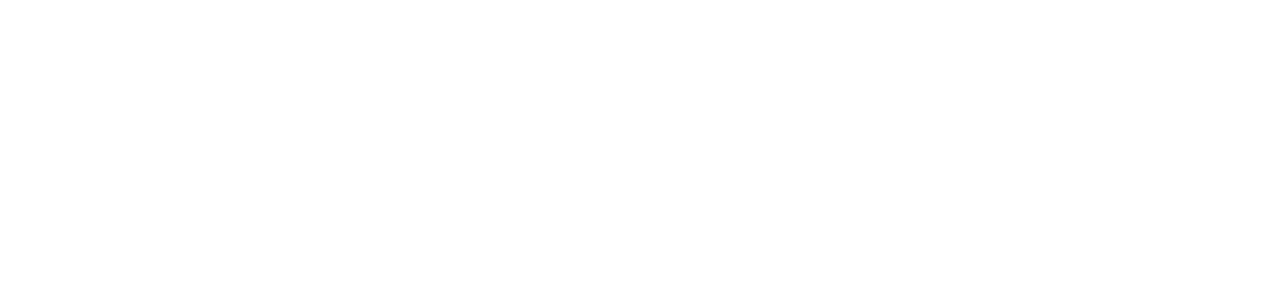
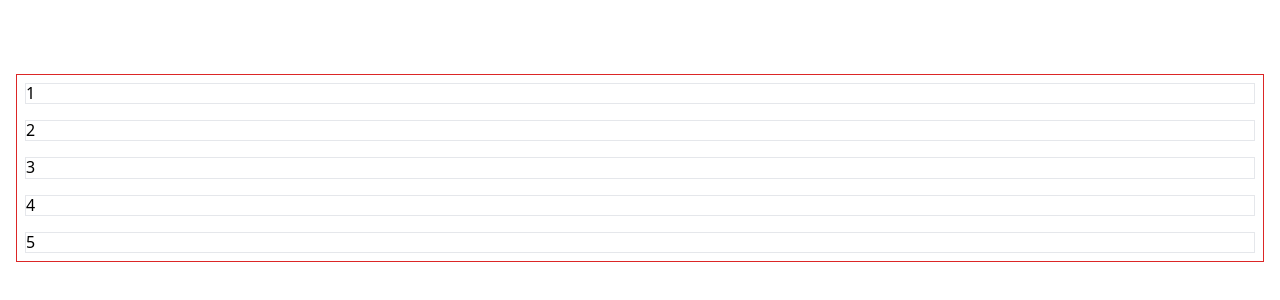
Before and after one commit to KNS786/Calender-drag-and-drop, a React (Vite) app: page /draganddrop in a window 1280 px wide. Shown: the part 102-402 px from the top of the page. Built offline with nearby package versions, Linux system fonts and the light colour scheme.

Commit message:
feat: added drag and drop

```diff
--- a/package.json
+++ b/package.json
@@ -27,6 +27,7 @@
     "effector-react": "^22.5.3",
     "ionicons": "^7.0.0",
     "react": "^18.2.0",
+    "react-beautiful-dnd": "^13.1.1",
     "react-dom": "^18.2.0",
     "react-router": "^5.3.4",
     "react-router-dom": "^5.3.4"
--- a/src/App.tsx
+++ b/src/App.tsx
@@ -1,28 +1,29 @@
-import { Redirect, Route } from 'react-router-dom';
-import { IonApp, IonRouterOutlet, setupIonicReact } from '@ionic/react';
-import { IonReactRouter } from '@ionic/react-router';
-import Home from './pages/Home';
+import {Redirect, Route} from "react-router-dom"
+import {IonApp, IonRouterOutlet, setupIonicReact} from "@ionic/react"
+import {IonReactRouter} from "@ionic/react-router"
+import Home from "./pages/Home"
+import DragAndDrop from "./pages/drag-drop"
 
 /* Core CSS required for Ionic components to work properly */
-import '@ionic/react/css/core.css';
+import "@ionic/react/css/core.css"
 
 /* Basic CSS for apps built with Ionic */
-import '@ionic/react/css/normalize.css';
-import '@ionic/react/css/structure.css';
-import '@ionic/react/css/typography.css';
+import "@ionic/react/css/normalize.css"
+import "@ionic/react/css/structure.css"
+import "@ionic/react/css/typography.css"
 
 /* Optional CSS utils that can be commented out */
-import '@ionic/react/css/padding.css';
-import '@ionic/react/css/float-elements.css';
-import '@ionic/react/css/text-alignment.css';
-import '@ionic/react/css/text-transformation.css';
-import '@ionic/react/css/flex-utils.css';
-import '@ionic/react/css/display.css';
+import "@ionic/react/css/padding.css"
+import "@ionic/react/css/float-elements.css"
+import "@ionic/react/css/text-alignment.css"
+import "@ionic/react/css/text-transformation.css"
+import "@ionic/react/css/flex-utils.css"
+import "@ionic/react/css/display.css"
 
 /* Theme variables */
-import './theme/variables.css';
+import "./theme/variables.css"
 
-setupIonicReact();
+setupIonicReact()
 
 const App: React.FC = () => (
   <IonApp>
@@ -31,12 +32,15 @@
         <Route exact path="/home">
           <Home />
         </Route>
+        <Route exact path="/draganddrop">
+          <DragAndDrop />
+        </Route>
         <Route exact path="/">
           <Redirect to="/home" />
         </Route>
       </IonRouterOutlet>
     </IonReactRouter>
   </IonApp>
-);
+)
 
-export default App;
+export default App
--- a/src/main.tsx
+++ b/src/main.tsx
@@ -1,11 +1,11 @@
-import React from 'react';
-import { createRoot } from 'react-dom/client';
-import App from './App';
+import React from "react"
+import {createRoot} from "react-dom/client"
+import App from "./App"
 
-const container = document.getElementById('root');
-const root = createRoot(container!);
+const container = document.getElementById("root")
+const root = createRoot(container!)
 root.render(
-  <React.StrictMode>
-    <App />
-  </React.StrictMode>
-);
+  //   <React.StrictMode>
+  <App />
+  //   </React.StrictMode>
+)
--- /dev/null
+++ b/src/pages/drag-drop.tsx
@@ -0,0 +1,54 @@
+import React, {useRef, useEffect} from "react"
+import {DragDropContext, Droppable, Draggable} from "react-beautiful-dnd"
+
+const DragAndDrop: React.Fc = () => {
+  const Row = ({handleClick, cardIndex}) => {
+    return (
+      <div onClick={handleClick} className="flex my-2 border  ">
+        <h1>{cardIndex}</h1>
+      </div>
+    )
+  }
+
+  const [table, setTable] = React.useState<any>([1, 2, 3, 4, 5])
+
+  const handleClickedCard = (card: any) => {
+    console.log("handleClickedCard :::", card)
+  }
+
+  const handleReOrderTable = (result: any) => {
+    const {source, destination} = result
+    const data = Array.from(table)
+    const [item] = data.splice(source.index, 1)
+    const reOrderedItems = data.splice(destination.index, 0, item)
+    setTable(data)
+  }
+
+  return (
+    <div className="flex flex-col my-44 mx-4">
+      <DragDropContext onDragEnd={handleReOrderTable}>
+        <Droppable droppableId="Today" type="PERSON">
+          {(provided) => (
+            <div className=" border border-red-600 px-2 flex flex-col shifts-1 list" {...provided.droppableProps} ref={provided.innerRef}>
+              {provided.placeholder}
+              {table.map((value: number, index: number) => {
+                return (
+                  <Draggable type="Today" key={value} draggableId={value.toString()} index={index}>
+                    {(provided) => (
+                      <div {...provided.draggableProps} {...provided.dragHandleProps} ref={provided.innerRef}>
+                        <Row cardIndex={value} handleClick={() => handleClickedCard({clickedCard: value})} />
+                      </div>
+                    )}
+                  </Draggable>
+                  //   <Row key={index} cardIndex={value} handleClick={() => handleClickedCard({clickedCard: value})} />
+                )
+              })}
+            </div>
+          )}
+        </Droppable>
+      </DragDropContext>
+    </div>
+  )
+}
+
+export default DragAndDrop
```
Also changed, not shown: 1 other file (tests, documents, lock files or other folders).
